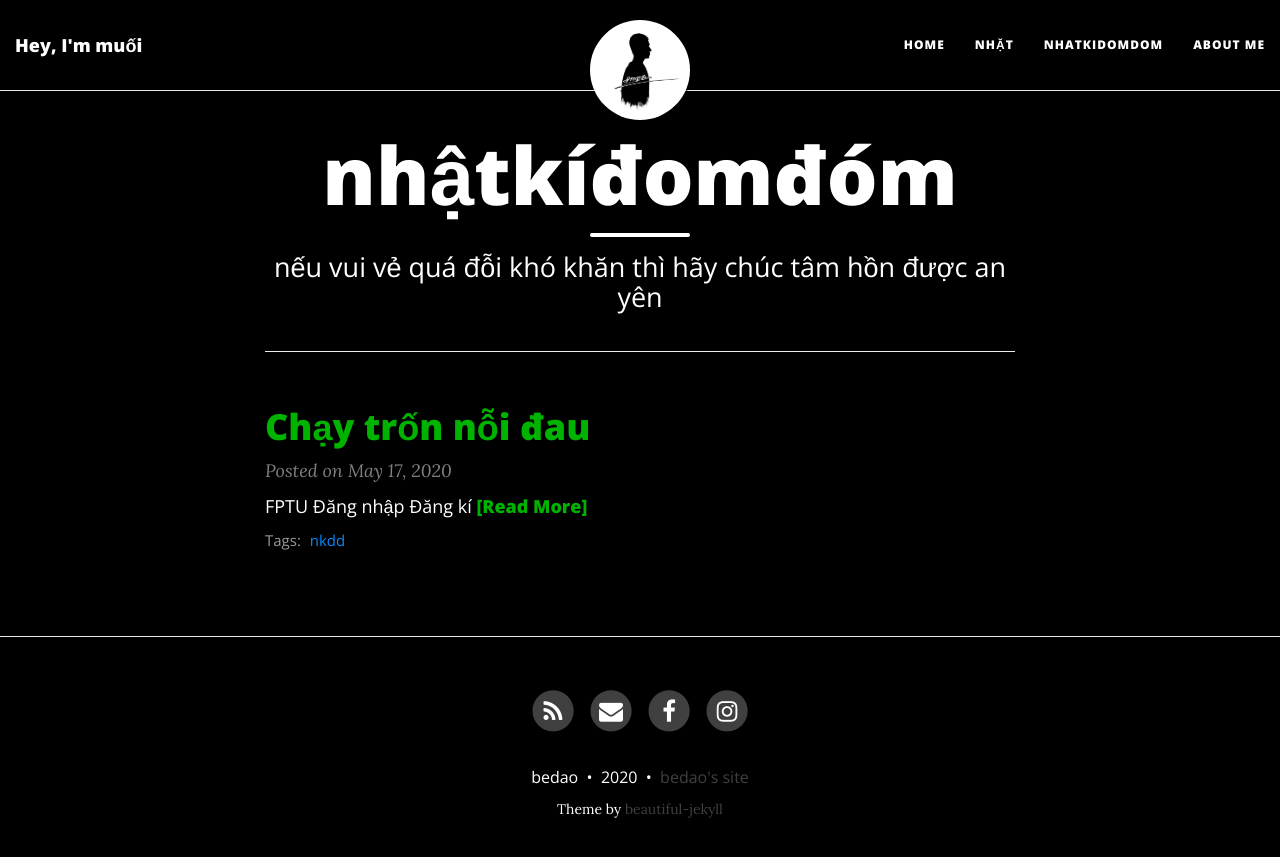
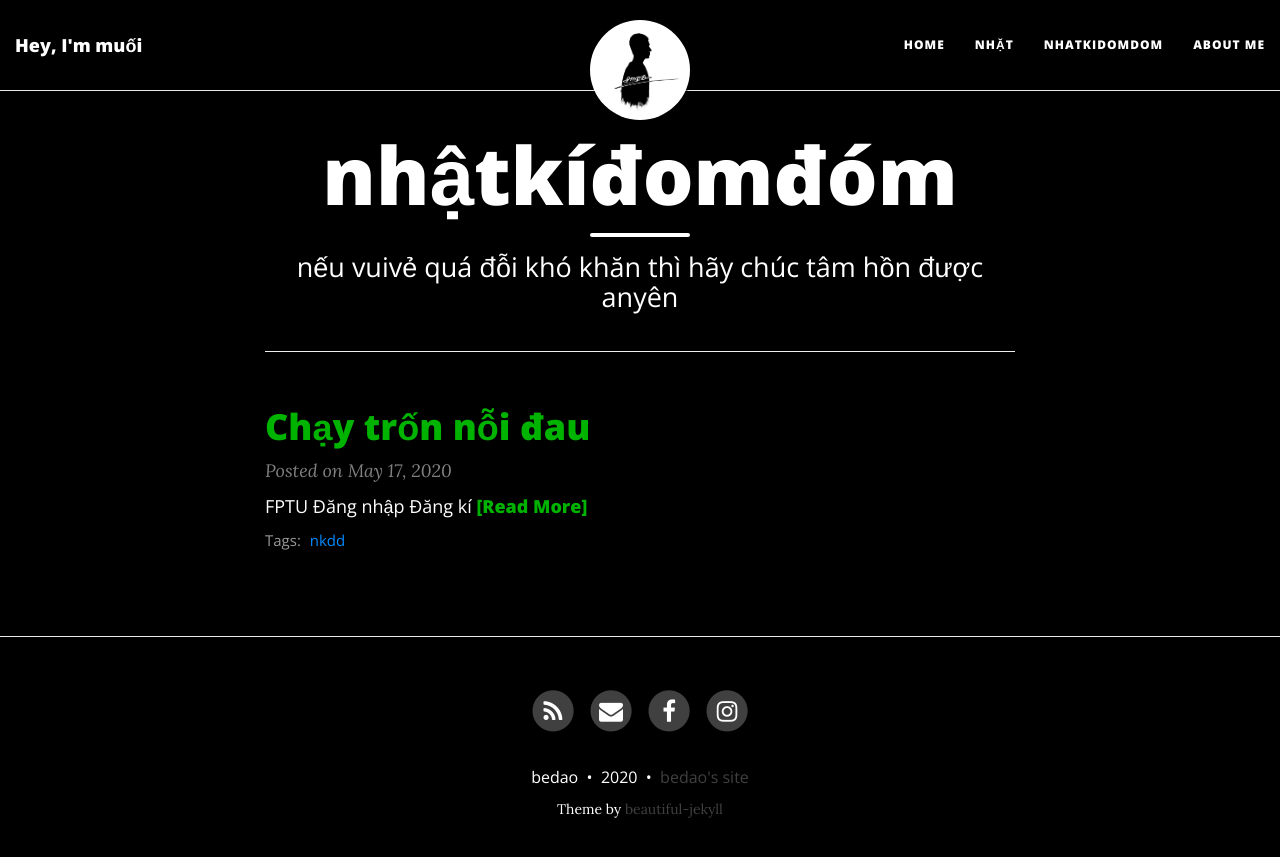
Before and after one commit to muoii/muoii.github.io, a Jekyll site: the page built from nkdd/index.html, in a window 1280 px wide. Shown: the top 857 px of the page. Built offline with Jekyll 4.4.1, drawn with Linux system fonts in a browser that asks for light colours; nearby versions of some CDN libraries.

Commit message:
Update index.html

```diff
--- a/nkdd/index.html
+++ b/nkdd/index.html
@@ -1,7 +1,7 @@
 ---
 layout: page
 title: nhậtkíđomđóm
-subtitle: nếu vui vẻ quá đỗi khó khăn thì hãy chúc tâm hồn được an yên
+subtitle: nếu vuivẻ quá đỗi khó khăn thì hãy chúc tâm hồn được anyên
 use-site-title: true
 share-img: /img/avt.jpg
 image: /img/avt.jpg
```
